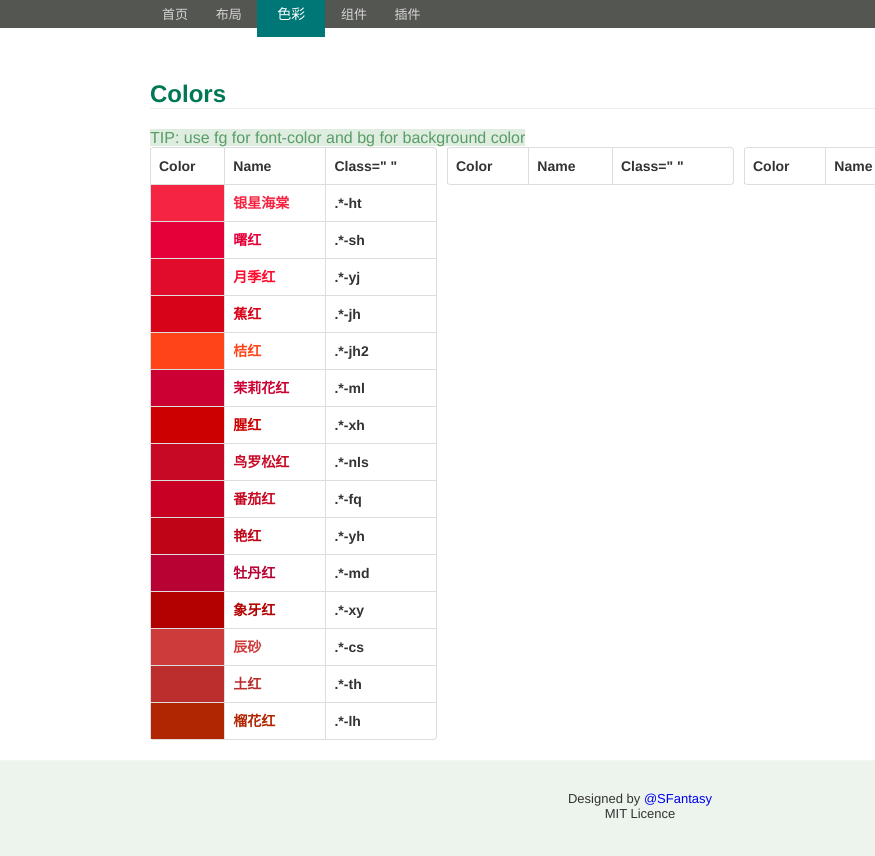
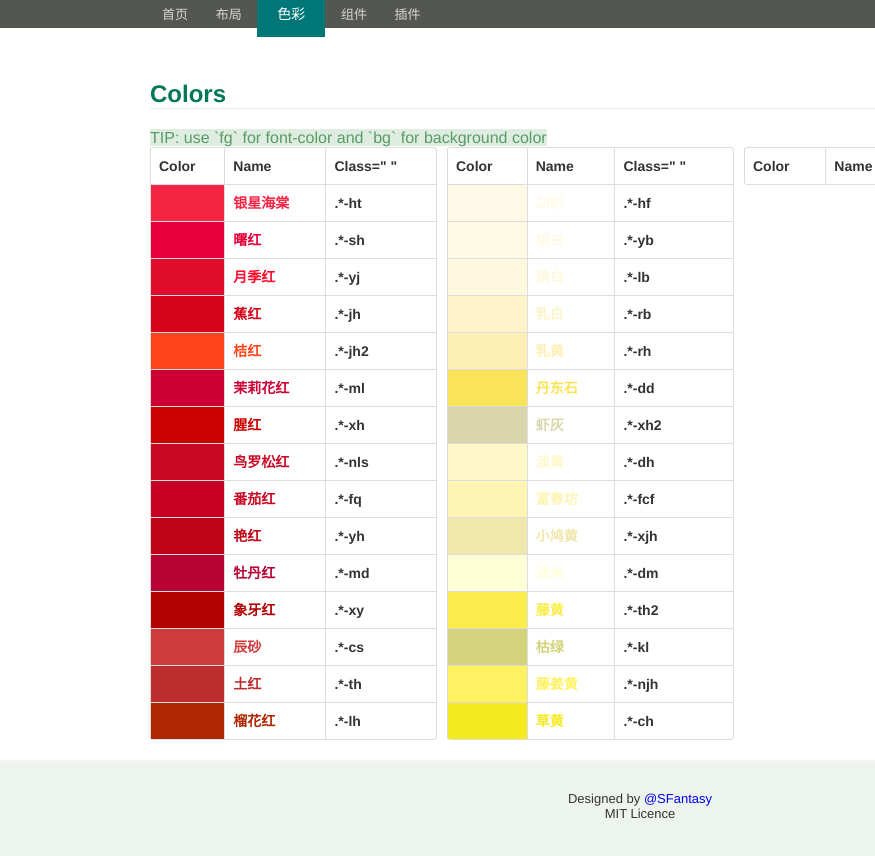
Before and after one commit to SFantasy/Biu, a plain HTML site: page color.html in a window 1280 px wide. Shown: the full height of the page, 0-875 px from the left. Drawn offline with Linux system fonts and the light colour scheme.

Commit message:
Update color.html

```diff
--- a/color.html
+++ b/color.html
@@ -25,7 +25,7 @@
 					<!-- This part is inprised by
 						http://weibo.com/shaofantasy/profile?rightmod=1&wvr=5&mod=personnumber
 					-->
-					<span class="db-btn btn-green">TIP: use fg for font-color and bg for background color</span>
+					<span class="db-btn btn-green">TIP: use `fg` for font-color and `bg` for background color</span>
 					<div class="row">
 						<table class="tb-bs span3">
 							<thead>
@@ -117,21 +117,94 @@
 						    	<thead>
 							  	<tr>
 									<th>Color</th>
-                                <th>Name
-                                </th>
-                                <th>Class=" "
-                                </th>
+									<th>Name</th>
+									<th>Class=" "</th>
 							  	</tr>
 							</thead>
+							<tbody>
+								<tr>
+									<th class="bg-hf"></th>
+									<th class="fg-hf">胡粉</th>
+									<th>.*-hf</th>
+								</tr>
+								<tr>
+									<th class="bg-yb"></th>
+									<th class="fg-yb">银白</th>
+									<th>.*-yb</th>
+								</tr>
+								<tr>
+									<th class="bg-lb"></th>
+									<th class="fg-lb">腊白</th>
+									<th>.*-lb</th>
+								</tr>
+								<tr>
+									<th class="bg-rb"></th>
+									<th class="fg-rb">乳白</th>
+									<th>.*-rb</th>
+								</tr>
+								<tr>
+									<th class="bg-rh"></th>
+									<th class="fg-rh">乳黄</th>
+									<th>.*-rh</th>
+								</tr>
+								<tr>
+									<th class="bg-dd"></th>
+									<th class="fg-dd">丹东石</th>
+									<th>.*-dd</th>
+								</tr>
+								<tr>
+									<th class="bg-xh2"></th>
+									<th class="fg-xh2">虾灰</th>
+									<th>.*-xh2</th>
+								</tr>
+								<tr>
+									<th class="bg-dh"></th>
+									<th class="fg-dh">淡黄</th>
+									<th>.*-dh</th>
+								</tr>
+								<tr>
+									<th class="bg-fcf"></th>
+									<th class="fg-fcf">富春坊</th>
+									<th>.*-fcf</th>
+								</tr>
+								<tr>
+									<th class="bg-xjh"></th>
+									<th class="fg-xjh">小鸠黄</th>
+									<th>.*-xjh</th>
+								</tr>
+								<tr>
+									<th class="bg-dm"></th>
+									<th class="fg-dm">淡米</th>
+									<th>.*-dm</th>
+								</tr>
+								<tr>
+									<th class="bg-th2"></th>
+									<th class="fg-th2">藤黄</th>
+									<th>.*-th2</th>
+								</tr>
+								<tr>
+									<th class="bg-kl"></th>
+									<th class="fg-kl">枯绿</th>
+									<th>.*-kl</th>
+								</tr>
+								<tr>
+									<th class="bg-njh"></th>
+									<th class="fg-njh">藤姜黄</th>
+									<th>.*-njh</th>
+								</tr>
+								<tr>
+									<th class="bg-ch"></th>
+									<th class="fg-ch">草黄</th>
+									<th>.*-ch</th>
+								</tr>
+							</tbody>
 					    	</table>
 						<table class="tb-bs span3">
 							<thead>
 								<tr>
 									<th>Color</th>
-                                <th>Name
-                                </th>
-                                <th>Class=" "
-                                </th>
+						                            	<th>Name</th>
+							                          <th>Class=" "</th>
 								</tr>
 							</thead>
 						</table>
```
Lines whose indentation alone changed are shown as unchanged.
